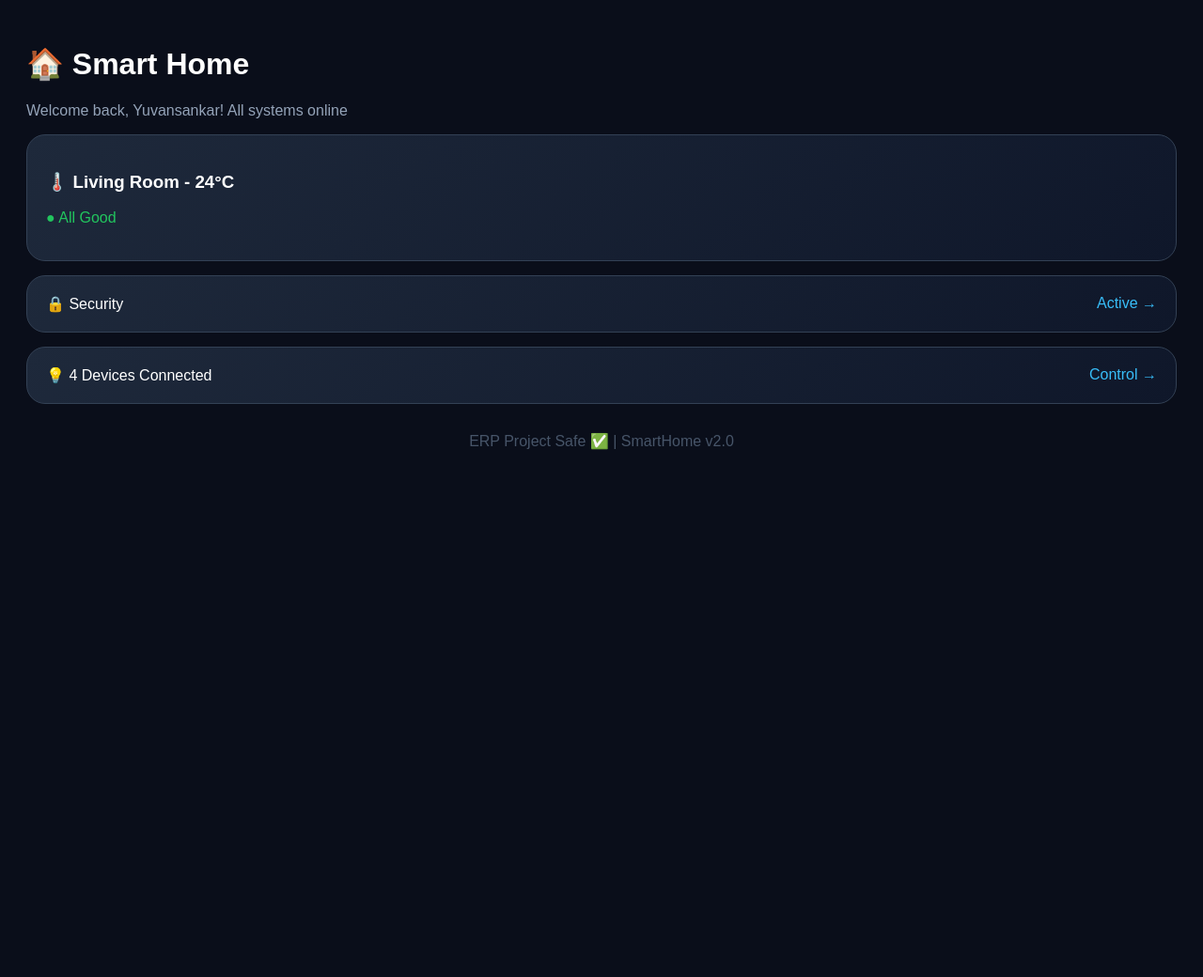
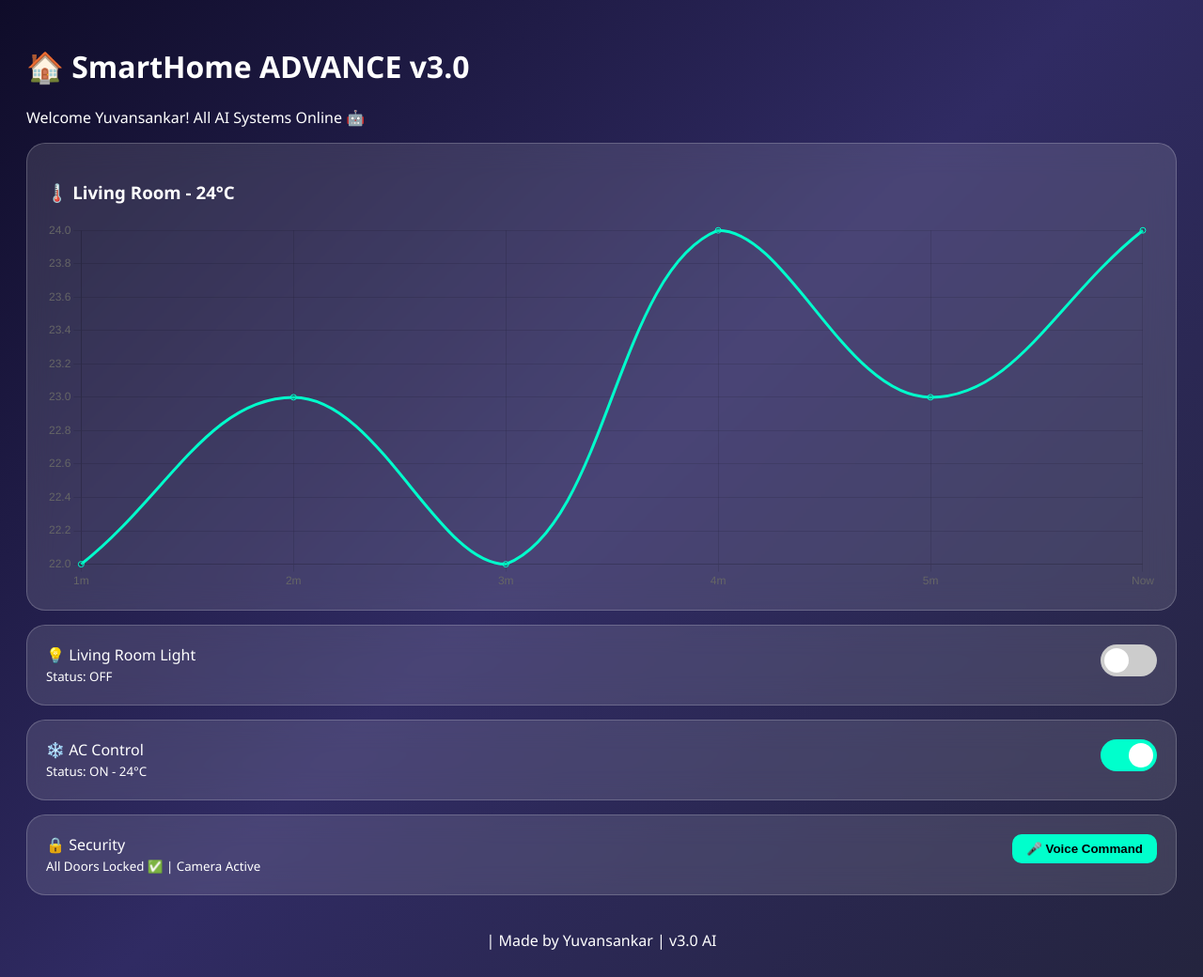
Before and after one commit to yuvansankar0106-ux/smarthome, a Django app: page /dashboard/ in a window 1280 px wide. Shown: the whole page at 94% size. Before the commit the page ends 479 px from the top, so only its background shows below. Run offline with Django 5.2, Linux system fonts and the light colour scheme.

Commit message:
Advance UI V3

```diff
--- a/home/templates/dashboard.html
+++ b/home/templates/dashboard.html
@@ -1,7 +1,73 @@
-<!DOCTYPE html><html><head><meta name="viewport" content="width=device-width"><style>body{background:#0a0e1a;color:white;font-family:Arial;padding:20px} .card{background:linear-gradient(135deg,#1e293b,#0f172a);padding:20px;border-radius:20px;margin:15px 0;border:1px solid #334155} a{color:white;text-decoration:none} .btn{padding:15px;background:#0ea5e9;border-radius:12px;display:block;text-align:center;font-weight:bold}</style></head><body>
-<h1>🏠 Smart Home</h1><p style="color:#94a3b8">Welcome back, Yuvansankar! All systems online</p>
-<div class="card"><h3>🌡️ Living Room - 24°C</h3><p style="color:#22c55e">● All Good</p></div>
-<div class="card"><a href="/security/"><div style="display:flex;justify-content:space-between"><span>🔒 Security</span><span style="color:#38bdf8">Active →</span></div></a></div>
-<div class="card"><a href="/devices/"><div style="display:flex;justify-content:space-between"><span>💡 4 Devices Connected</span><span style="color:#38bdf8">Control →</span></div></a></div>
-<div style="margin-top:30px;text-align:center;color:#475569">ERP Project Safe ✅ | SmartHome v2.0</div>
-</body></html>
+<!DOCTYPE html>
+<html>
+<head>
+<title>SmartHome Advance - Yuvan</title>
+<script src="https://cdn.jsdelivr.net/npm/chart.js"></script>
+<style>
+body{background:linear-gradient(135deg,#0f0c29,#302b63,#24243e);color:#fff;font-family:'Segoe UI';padding:20px}
+.card{background:rgba(255,255,255,0.12);backdrop-filter:blur(15px);border-radius:20px;padding:20px;margin:15px 0;border:1px solid rgba(255,255,255,0.2)}
+.switch{position:relative;display:inline-block;width:60px;height:34px;float:right}
+.switch input{opacity:0;width:0;height:0}
+.slider{position:absolute;cursor:pointer;top:0;left:0;right:0;bottom:0;background:#ccc;transition:.4s;border-radius:34px}
+.slider:before{position:absolute;content:"";height:26px;width:26px;left:4px;bottom:4px;background:white;transition:.4s;border-radius:50%}
+input:checked +.slider{background:#00ffcc}
+input:checked +.slider:before{transform:translateX(26px)}
+</style>
+</head>
+<body>
+<h1>🏠 SmartHome ADVANCE v3.0</h1>
+<p>Welcome Yuvansankar! All AI Systems Online 🤖</p>
+
+<div class="card">
+<h3>🌡️ Living Room - <span id="temp">24</span>°C</h3>
+<canvas id="tempChart" height="100"></canvas>
+</div>
+
+<div class="card">
+💡 Living Room Light
+<label class="switch"><input type="checkbox" id="light" onchange="toggle('Light')"><span class="slider"></span></label>
+<br><small id="lightStatus">Status: OFF</small>
+</div>
+
+<div class="card">
+❄️ AC Control
+<label class="switch"><input type="checkbox" id="ac" checked onchange="toggle('AC')"><span class="slider"></span></label>
+<br><small id="acStatus">Status: ON - 24°C</small>
+</div>
+
+<div class="card">
+🔒 Security <button onclick="voice()" style="float:right;padding:8px 15px;border-radius:10px;background:#00ffcc;border:0;font-weight:bold">🎤 Voice Command</button>
+<br><small>All Doors Locked ✅ | Camera Active</small>
+</div>
+
+<script>
+// Live Graph
+const ctx=document.getElementById('tempChart').getContext('2d');
+const chart=new Chart(ctx,{type:'line',data:{labels:['1m','2m','3m','4m','5m','Now'],datasets:[{label:'Temp',data:[22,23,22,24,23,24],borderColor:'#00ffcc',tension:0.4}]},options:{plugins:{legend:{display:false}}}});
+
+// Toggle Function
+function toggle(device){
+let status=document.getElementById(device.toLowerCase()).checked;
+document.getElementById(device.toLowerCase()+'Status').innerText='Status: '+(status?'ON 🔥':'OFF');
+if(status){new Audio().play();} // dummy
+}
+
+// Voice Control
+function voice(){
+if('webkitSpeechRecognition' in window){
+let rec=new webkitSpeechRecognition();rec.lang='en-US';rec.start();
+rec.onresult=function(e){
+let cmd=e.results[0][0].transcript.toLowerCase();
+alert('You said: '+cmd);
+if(cmd.includes('light on')){document.getElementById('light').checked=true;toggle('Light');}
+if(cmd.includes('light off')){document.getElementById('light').checked=false;toggle('Light');}
+}
+}else{alert('Voice not supported - Chrome la try pannu da!');}
+}
+
+// Auto Temp Change
+setInterval(()=>{let t=Math.floor(22+Math.random()*4);document.getElementById('temp').innerText=t;},3000);
+</script>
+<br><center>| Made by Yuvansankar | v3.0 AI</center>
+</body>
+</html>
--- a/smarthome/settings.py
+++ b/smarthome/settings.py
@@ -42,6 +42,7 @@ INSTALLED_APPS = [
 
 MIDDLEWARE = [
     'django.middleware.security.SecurityMiddleware',
+    'whitenoise.middleware.WhiteNoiseMiddleware',
     'django.contrib.sessions.middleware.SessionMiddleware',
     'django.middleware.common.CommonMiddleware',
     'django.middleware.csrf.CsrfViewMiddleware',
@@ -116,6 +117,8 @@ USE_TZ = True
 # https://docs.djangoproject.com/en/6.1/howto/static-files/
 
 STATIC_URL = 'static/'
+STATIC_ROOT = BASE_DIR / 'staticfiles'
+STATICFILES_STORAGE = 'whitenoise.storage.CompressedManifestStati'
 
 
 # Email
```
Also changed, not shown: home/templates/devices.html (+140 -10 lines).
